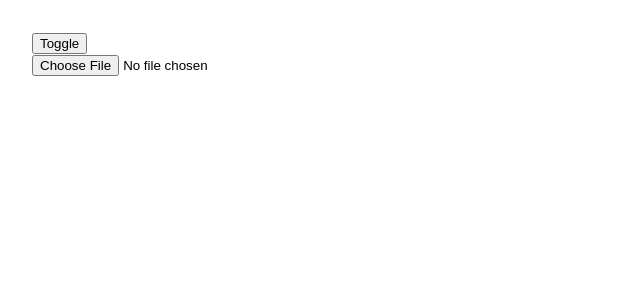
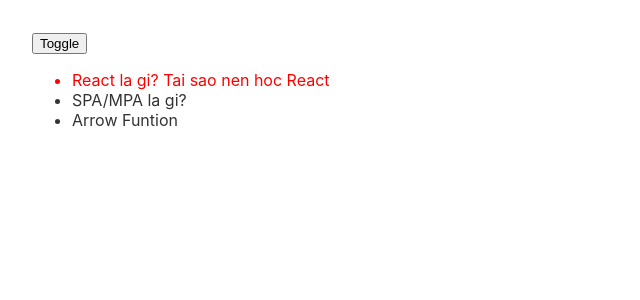
Before and after one commit to saamnguyen/react-2021, a React (Create React App) app: page / in a window 1280 px wide. Both pictures are taken after a click on the button "Toggle". Shown: the top 300 px of the page, without its empty margins (0-640 px from the left). Built offline with nearby package versions, Linux system fonts and the light colour scheme.

Commit message:
useEffect() with fake Chat App

```diff
--- a/src/Content.js
+++ b/src/Content.js
@@ -1,27 +1,47 @@
 import { useEffect, useState } from "react";
 
+const lessions = [
+	{
+		id: 1,
+		name: "React la gi? Tai sao nen hoc React",
+	},
+	{
+		id: 2,
+		name: "SPA/MPA la gi?",
+	},
+	{
+		id: 3,
+		name: "Arrow Funtion",
+	},
+];
+
 function Content() {
-	const [avatar, setAvatar] = useState();
+	const [lessionId, setLessionId] = useState(1);
 
 	useEffect(() => {
-		//cleanup
-		return () => {
-			avatar && URL.revokeObjectURL(avatar.preview);
+		const handleComment = (e) => {
+			console.log(e);
 		};
-	}, [avatar]);
 
-	const handlePreviewAvatar = (e) => {
-		const file = e.target.files[0];
+		window.addEventListener(`lesson-${lessionId}`, handleComment);
 
-		file.preview = URL.createObjectURL(file);
-
-		setAvatar(file);
-	};
+		return () =>
+			window.removeEventListener(`lesson-${lessionId}`, handleComment);
+	}, [lessionId]);
 
 	return (
 		<div>
-			<input type="file" onChange={handlePreviewAvatar} />
-			{avatar && <img src={avatar.preview} alt="" width="80%"></img>}
+			<ul>
+				{lessions.map((lession) => (
+					<li
+						key={lession.id}
+						style={{ color: lessionId === lession.id ? "red" : "#333" }}
+						onClick={() => setLessionId(lession.id)}
+					>
+						{lession.name}
+					</li>
+				))}
+			</ul>
 		</div>
 	);
 }
--- a/src/index.js
+++ b/src/index.js
@@ -3,6 +3,21 @@
 import "./index.css";
 import App from "./App";
 import reportWebVitals from "./reportWebVitals";
+
+//Fake comments
+function emit(id) {
+	setInterval(() => {
+		window.dispatchEvent(
+			new CustomEvent(`lesson-${id}`, {
+				detail: `Noi dung cmt cua lession-${id}`,
+			})
+		);
+	}, 2000);
+}
+
+emit(1);
+emit(2);
+emit(3);
 
 ReactDOM.render(
 	<React.StrictMode>
```
